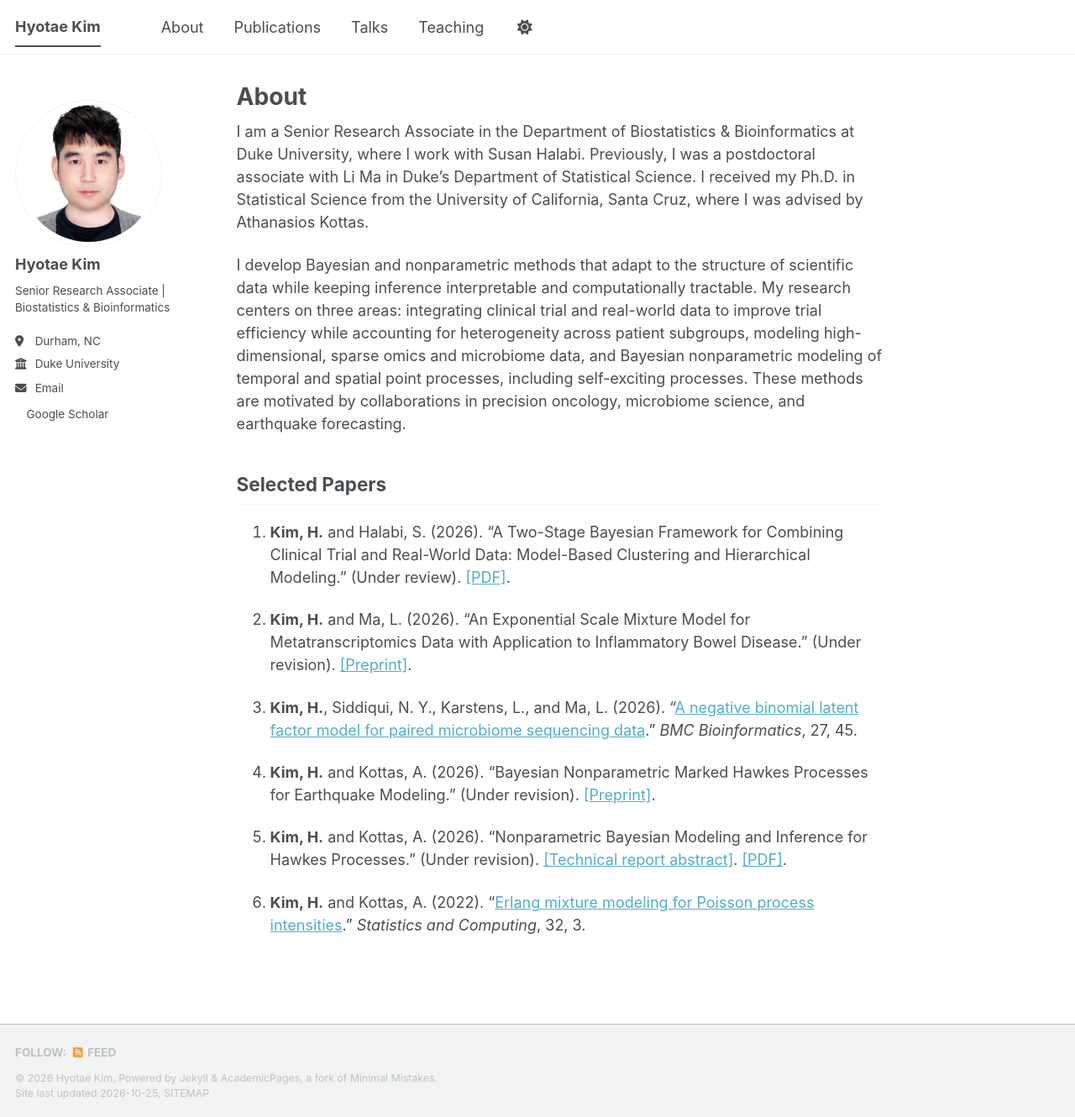
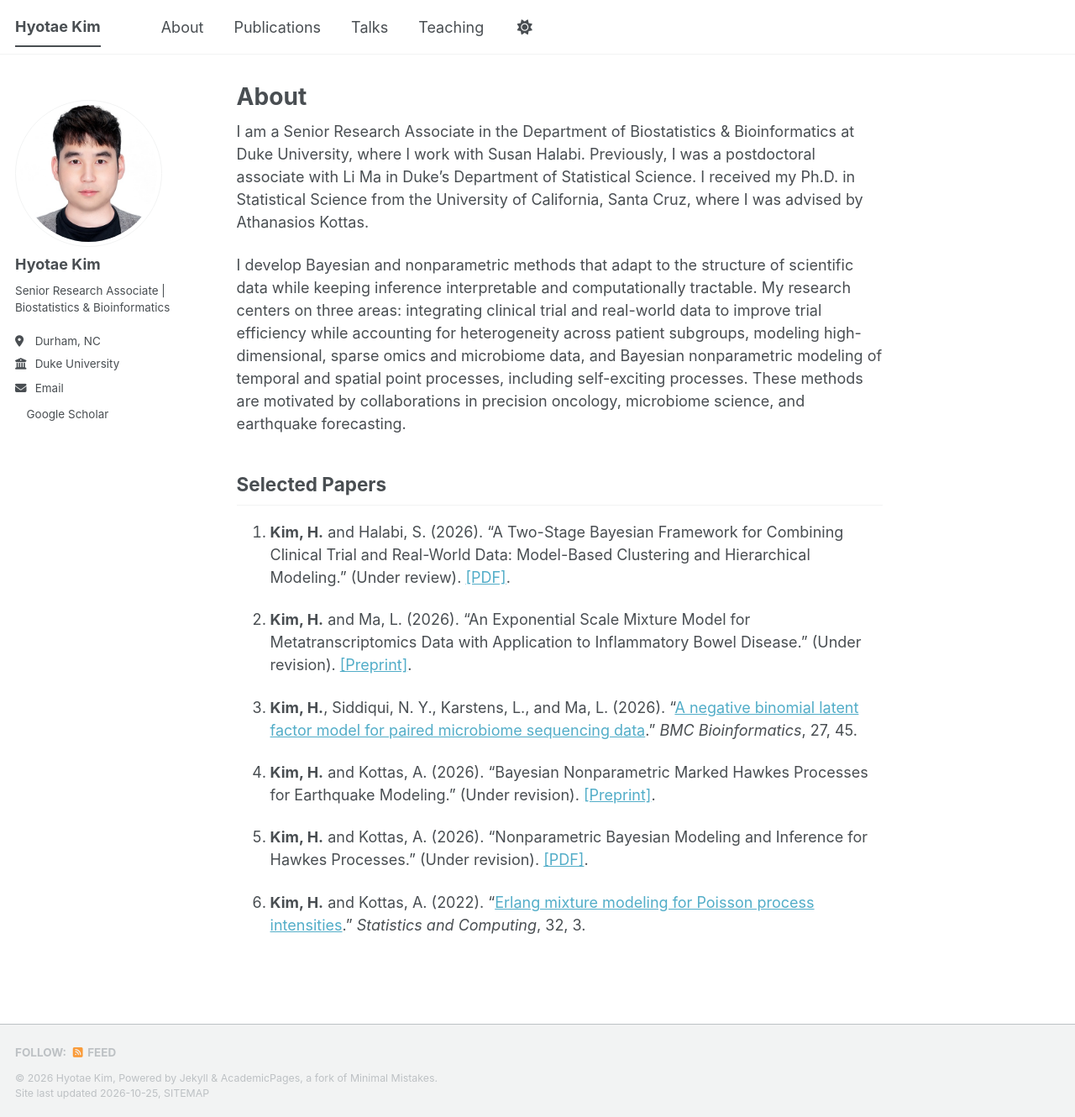
Before and after one commit to HyotaeKim/hyotaekim.github.io, a Jekyll site: the page built from _pages/about.md, in a window 1280 px wide and 1330 px high. Shown: the whole window at 84% size. Built offline with Jekyll 4.4.1, drawn with Linux system fonts in a browser that asks for light colours; a style sheet for code colours, icons or effects is not loaded.

Commit message:
Update about.md

```diff
--- a/_pages/about.md
+++ b/_pages/about.md
@@ -22,6 +22,6 @@ I develop Bayesian and nonparametric methods that adapt to the structure of scie
 
 4. **Kim, H.** and Kottas, A. (2026). "Bayesian Nonparametric Marked Hawkes Processes for Earthquake Modeling." (Under revision). [[Preprint]](https://arxiv.org/abs/2511.22538).
 
-5. **Kim, H.** and Kottas, A. (2026). "Nonparametric Bayesian Modeling and Inference for Hawkes Processes." (Under revision). [[Technical report abstract]](https://tr.soe.ucsc.edu/research/technical-reports/UCSC-SOE-20-08). [[PDF]](/files/HPs.pdf).
+5. **Kim, H.** and Kottas, A. (2026). "Nonparametric Bayesian Modeling and Inference for Hawkes Processes." (Under revision). [[PDF]](/files/HPs.pdf).
 
 6. **Kim, H.** and Kottas, A. (2022). "[Erlang mixture modeling for Poisson process intensities](https://doi.org/10.1007/s11222-021-10064-0)." *Statistics and Computing*, 32, 3.
```
